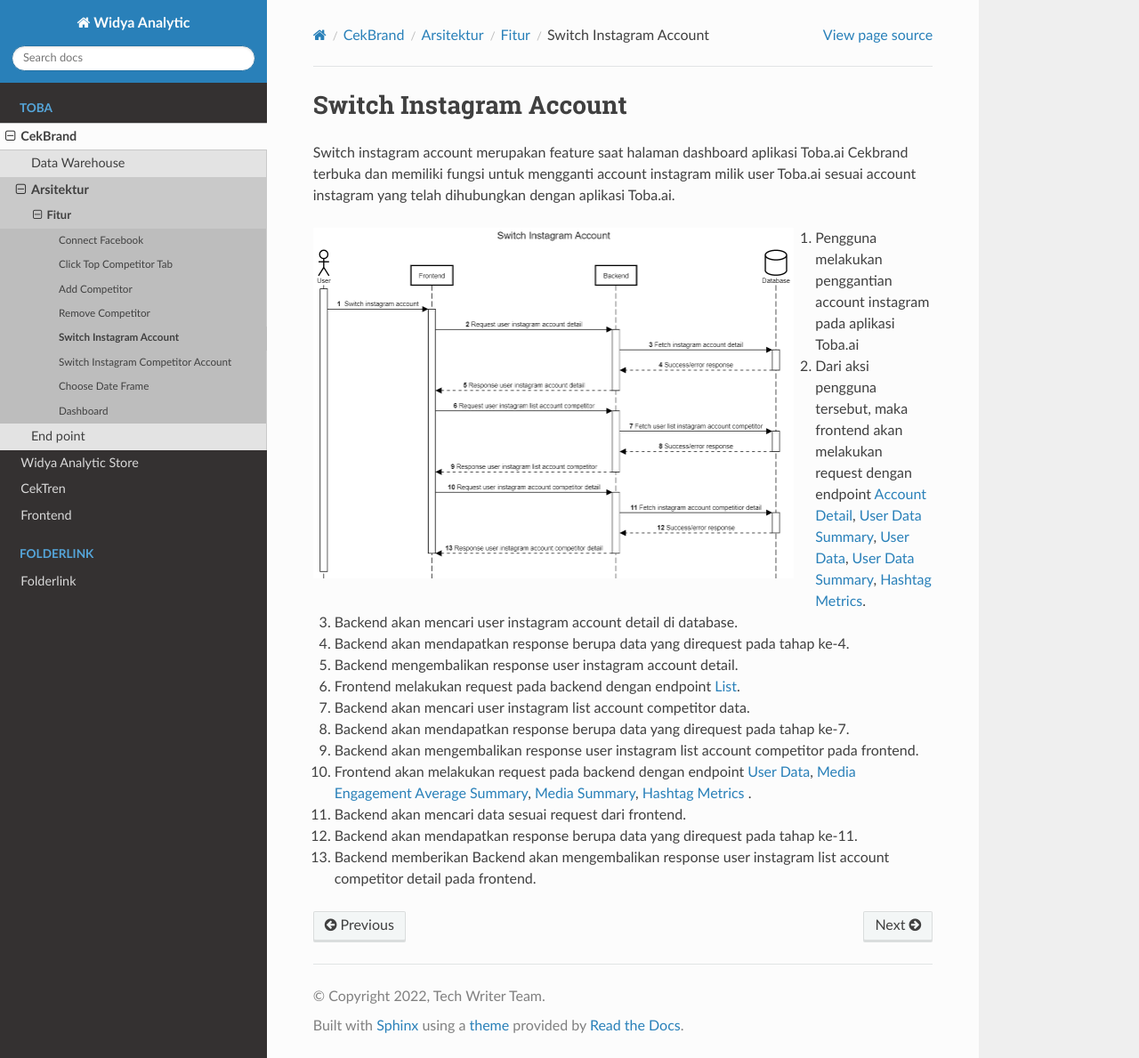
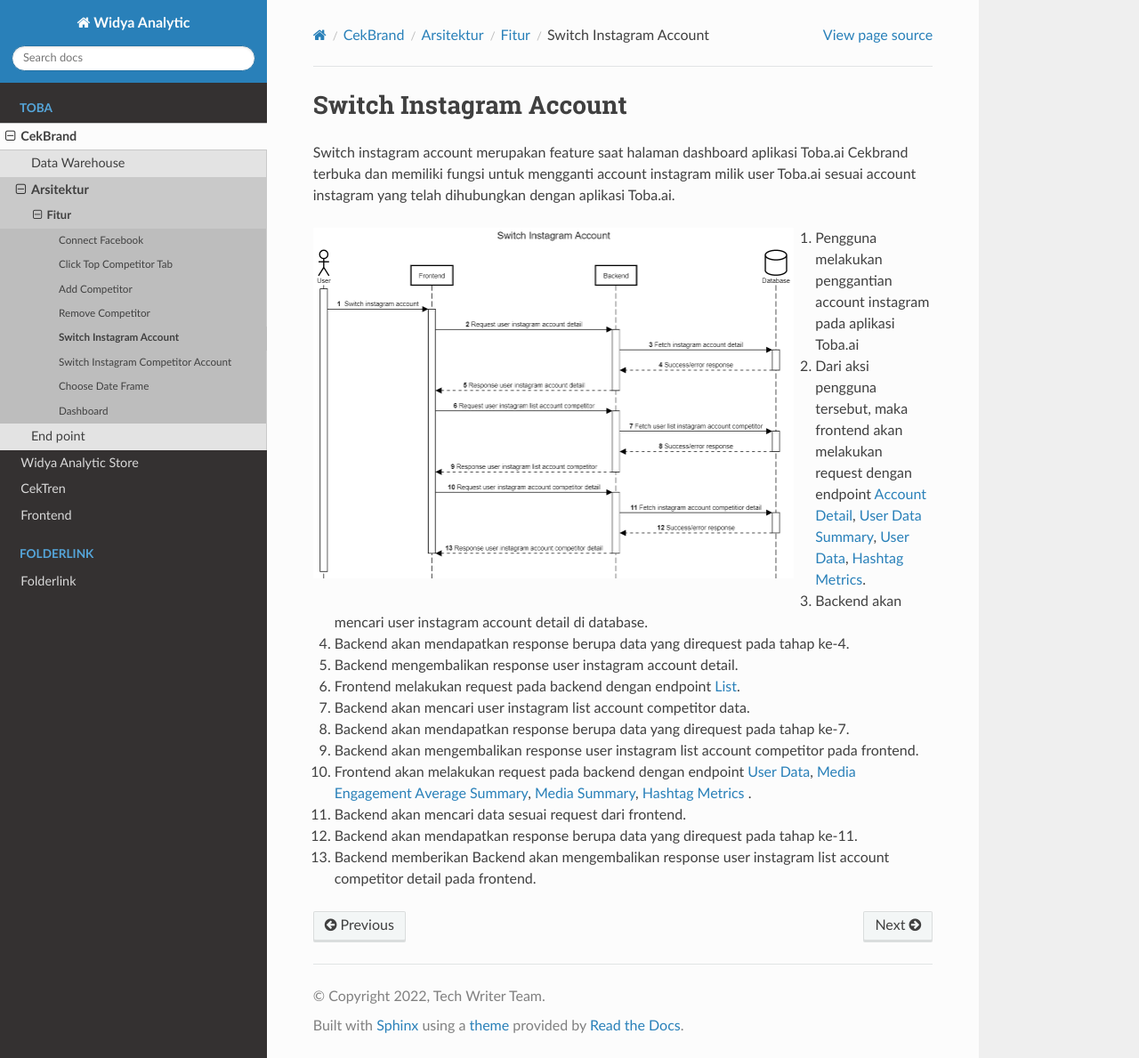
Before and after one commit to syrico/dokumentasi_data_widyaanalytics, a Sphinx documentation site: the page built from docs/source/Toba/cekbrand/architecture/feature/competitor/switch-instagram-account.rst, in a window 1280 px wide and 1189 px high. Shown: the whole window at 89% size. Built offline with Sphinx 7.4.7 and the Read the Docs theme 2.0.0, drawn with Linux system fonts in a browser that asks for light colours; pages that are not in the unit, such as notebooks, are missing from menus.

Commit message:
style(cekbrand): fix code linter

```diff
--- a/docs/source/Toba/cekbrand/architecture/feature/competitor/choose-date-frame.rst
+++ b/docs/source/Toba/cekbrand/architecture/feature/competitor/choose-date-frame.rst
@@ -1,5 +1,5 @@
 Choose Date Frame
-++++++++++++++
++++++++++++++++++
 
 Choose Date Frame merupakan feature saat halaman dashboard aplikasi Toba.ai Cekbrand terbuka
 dan memiliki fungsi untuk memilih date frame account instagram data load sesuai user inginkan.
@@ -9,7 +9,7 @@ dan memiliki fungsi untuk memilih date frame account instagram data load sesuai
     :align: left
 
 1. Pengguna memilih dateframe sesuai user inginkan
-2. Dari aksi pengguna tersebut, maka frontend melakukan request ke backend dengan endpoint :ref:`account-detail`, :ref:`user-data-summary`, :ref:`fetch-user-data`, :ref:`user-data-summary`, :ref:`fetch-hashtag-ig-user-data` dengan mengirimkan params berupa *start-date dan end-date* atau *date_frame*.
+2. Dari aksi pengguna tersebut, maka frontend melakukan request ke backend dengan endpoint :ref:`account-detail`, :ref:`user-data-summary`, :ref:`fetch-user-data`, :ref:`fetch-hashtag-ig-user-data` dengan mengirimkan params berupa *start-date dan end-date* atau *date_frame*.
 3. Backend akan mencari data sesuai request dari frontend di dalam database
 4. Backend akan mendapatkan response sesuai request yang
 5. Backend mengembalikan response user instagram account detail ke frontend
--- a/docs/source/Toba/cekbrand/architecture/feature/competitor/click-top-competitor-tab.rst
+++ b/docs/source/Toba/cekbrand/architecture/feature/competitor/click-top-competitor-tab.rst
@@ -18,7 +18,7 @@ Halaman ini menampilkan resume singkat mengenai performa tiap akun, konten pos t
 7. Backend akan mencari user list instagram account data di database.
 8. Backend akan mendapatkan response berupa data yang direquest pada tahap ke-7.
 9. Backend mengembalikan response user list instagram account ke frontend.
-10. Frontend melakukan request ke backend dengan endpoint :ref:`account-detail`, :ref:`user-data-summary`, :ref:`fetch-user-data`, :ref:`user-data-summary`, :ref:`fetch-hashtag-ig-user-data`.
+10. Frontend melakukan request ke backend dengan endpoint :ref:`account-detail`, :ref:`user-data-summary`, :ref:`fetch-user-data`, :ref:`fetch-hashtag-ig-user-data`.
 11. Backend akan mencari user instagram account detail di database.
 12. Backend akan mendapatkan response berupa data yang direquest pada tahap ke-11.
 13. Backend mengembalikan response user instagram account detail.
--- a/docs/source/Toba/cekbrand/architecture/feature/competitor/remove-competitor.rst
+++ b/docs/source/Toba/cekbrand/architecture/feature/competitor/remove-competitor.rst
@@ -1,5 +1,5 @@
 Remove Competitor
-++++++++++++++
++++++++++++++++++
 
 Remove competitor merupakan feature saat halaman dashboard aplikasi Toba.ai Cekbrand terbuka
 dan memiliki fungsi untuk menghapus account competitor yang dari dashboard aplikasi Toba.ai.
--- a/docs/source/Toba/cekbrand/architecture/feature/competitor/switch-instagram-account.rst
+++ b/docs/source/Toba/cekbrand/architecture/feature/competitor/switch-instagram-account.rst
@@ -10,7 +10,7 @@ account instagram yang telah dihubungkan dengan aplikasi Toba.ai.
     :align: left
 
 1. Pengguna melakukan penggantian account instagram pada aplikasi Toba.ai
-2. Dari aksi pengguna tersebut, maka frontend akan melakukan request dengan endpoint :ref:`account-detail`, :ref:`user-data-summary`, :ref:`fetch-user-data`, :ref:`user-data-summary`, :ref:`fetch-hashtag-ig-user-data`.
+2. Dari aksi pengguna tersebut, maka frontend akan melakukan request dengan endpoint :ref:`account-detail`, :ref:`user-data-summary`, :ref:`fetch-user-data`, :ref:`fetch-hashtag-ig-user-data`.
 3. Backend akan mencari user instagram account detail di database.
 4. Backend akan mendapatkan response berupa data yang direquest pada tahap ke-4.
 5. Backend mengembalikan response user instagram account detail.
--- a/docs/source/Toba/cekbrand/architecture/feature/competitor/switch-instagram-competitor-account.rst
+++ b/docs/source/Toba/cekbrand/architecture/feature/competitor/switch-instagram-competitor-account.rst
@@ -1,5 +1,5 @@
 Switch Instagram Competitor Account
-++++++++++++++++++++++++
++++++++++++++++++++++++++++++++++++
 
 Switch instagram competitor account merupakan feature saat halaman dashboard aplikasi Toba.ai Cekbrand terbuka
 dan memiliki fungsi untuk mengganti account instagram competitor yang di pilih oleh user Toba.ai .
--- a/docs/source/Toba/cekbrand/endpoint/instagram/competitor.rst
+++ b/docs/source/Toba/cekbrand/endpoint/instagram/competitor.rst
@@ -58,6 +58,7 @@ List
         ]
 
 .. _remove-competitor-account:
+
 Delete
 ======
 
```
